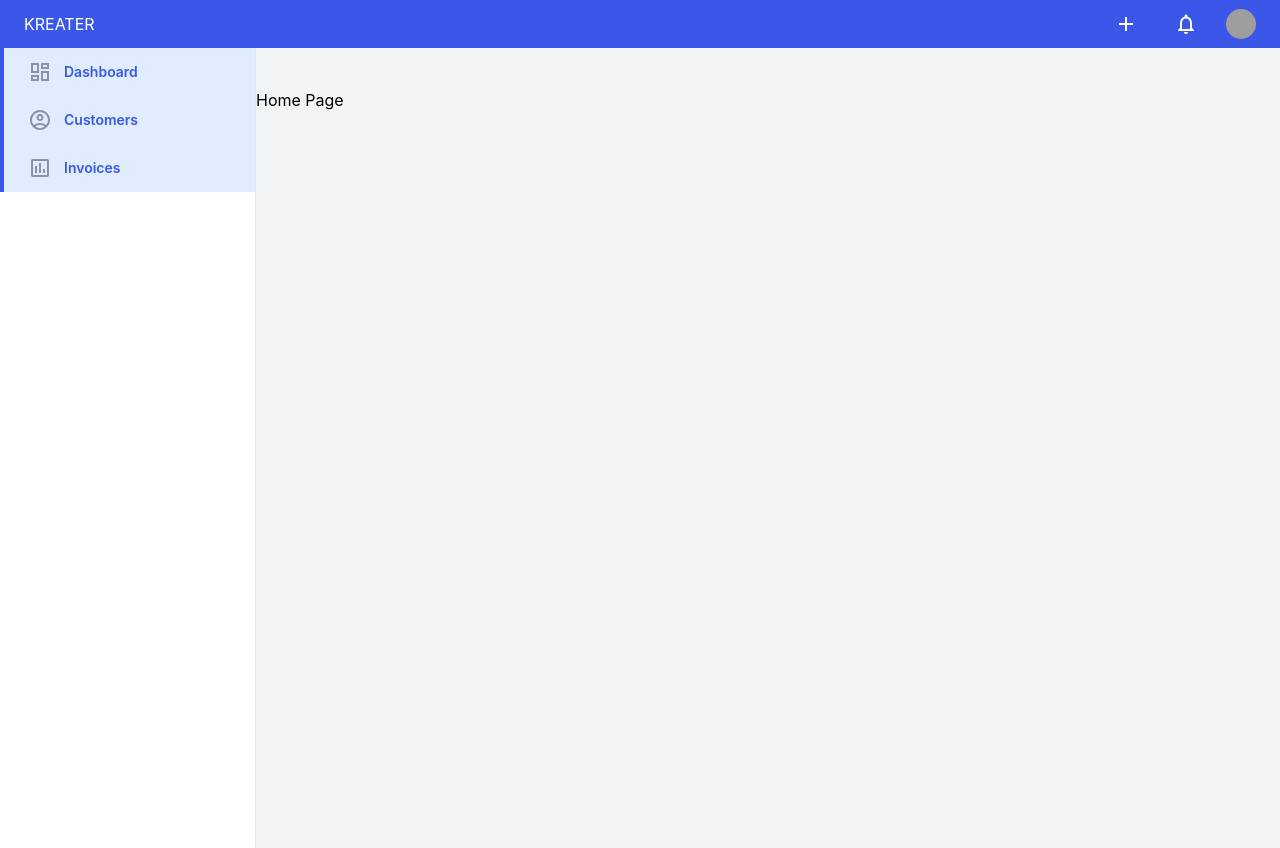
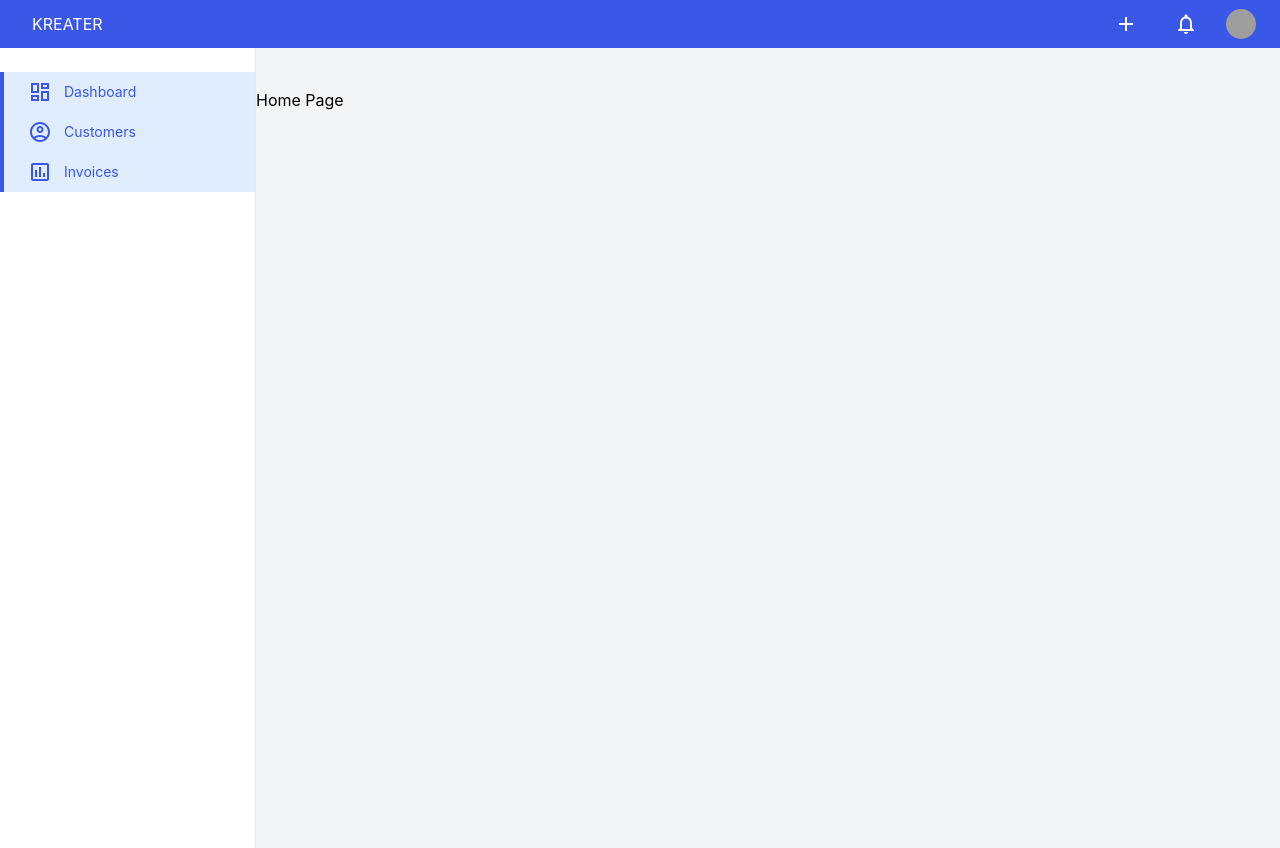
Before and after one commit to maxisusi/nvs, a Next.js app in the folder client/: page / in a window 1280 px wide. Built offline with nearby package versions, Linux system fonts and the light colour scheme; grey boxes are pictures that could not be loaded.

Commit message:
style change

```diff
--- a/client/components/CustomerGrid/CustomerGrid.tsx
+++ b/client/components/CustomerGrid/CustomerGrid.tsx
@@ -180,7 +180,7 @@ const CustomerList = (props: Props) => {
         return (
           <h1
             className='hover:text-skin-fill'
-            onClick={() => handleEditCustomer(params.row.id)}>{`${
+            onClick={() => handleViewCustomer(params.row.id)}>{`${
             params.row.firstName || ''
           } ${params.row.lastName || ''}`}</h1>
         );
--- a/client/components/header/Header.tsx
+++ b/client/components/header/Header.tsx
@@ -9,7 +9,7 @@ const Header = (props: Props) => {
   return (
     <div className='   bg-skin-fill h-11 w-screen flex items-center p-6'>
       <div className='flex justify-between w-full items-center'>
-        <h1 className='text-skin-white'>KREATER</h1>
+        <h1 className='text-skin-white ml-2'>KREATER</h1>
         <div className='flex gap-5 items-center'>
           <IconButton className='text-sm'>
             <AddIcon className='text-white' />
--- a/client/components/menu/MenuBar.tsx
+++ b/client/components/menu/MenuBar.tsx
@@ -70,11 +70,13 @@ const MenuBar = () => {
 
   return (
     <div className='w-64 bg-white border-r border-gray-200'>
-      {barMenu.map((item) => (
-        <div key={item.id} onClick={() => handleChangePage(item.link)}>
-          <MenuList icon={item.icon} name={item.name} active={item.active} />
-        </div>
-      ))}
+      <div className='mt-6'>
+        {barMenu.map((item) => (
+          <div key={item.id} onClick={() => handleChangePage(item.link)}>
+            <MenuList icon={item.icon} name={item.name} active={item.active} />
+          </div>
+        ))}
+      </div>
     </div>
   );
 };
--- a/client/components/menu/MenuList/MenuList.tsx
+++ b/client/components/menu/MenuList/MenuList.tsx
@@ -10,21 +10,19 @@ const MenuList = (props: Props) => {
   return (
     <div className='group cursor-pointer'>
       <div
-        className={`flex gap-3 h-12 items-center group-hover:bg-skin-hover ${
+        className={`flex gap-3 h-10 items-center group-hover:bg-skin-hover ${
           props.active && 'bg-skin-hover'
         }`}>
         <span
           className={`h-full w-1  ${props.active && 'bg-skin-fill'}`}></span>
         <div
-          className={`text-sm ml-3 text-skin-gray group-hover:text-skin-sc  ${
+          className={`text-sm ml-3 group-hover:text-skin-sc  ${
             props.active && 'text-skin-fill group-hover:text-skin-fill'
           }`}>
           {props.icon}
         </div>
         <p
-          className={`text-sm font-semibold  capitalize ${
-            props.active && 'text-skin-fill'
-          }`}>
+          className={`text-sm  capitalize ${props.active && 'text-skin-fill'}`}>
           {props.name}
         </p>
       </div>
```
